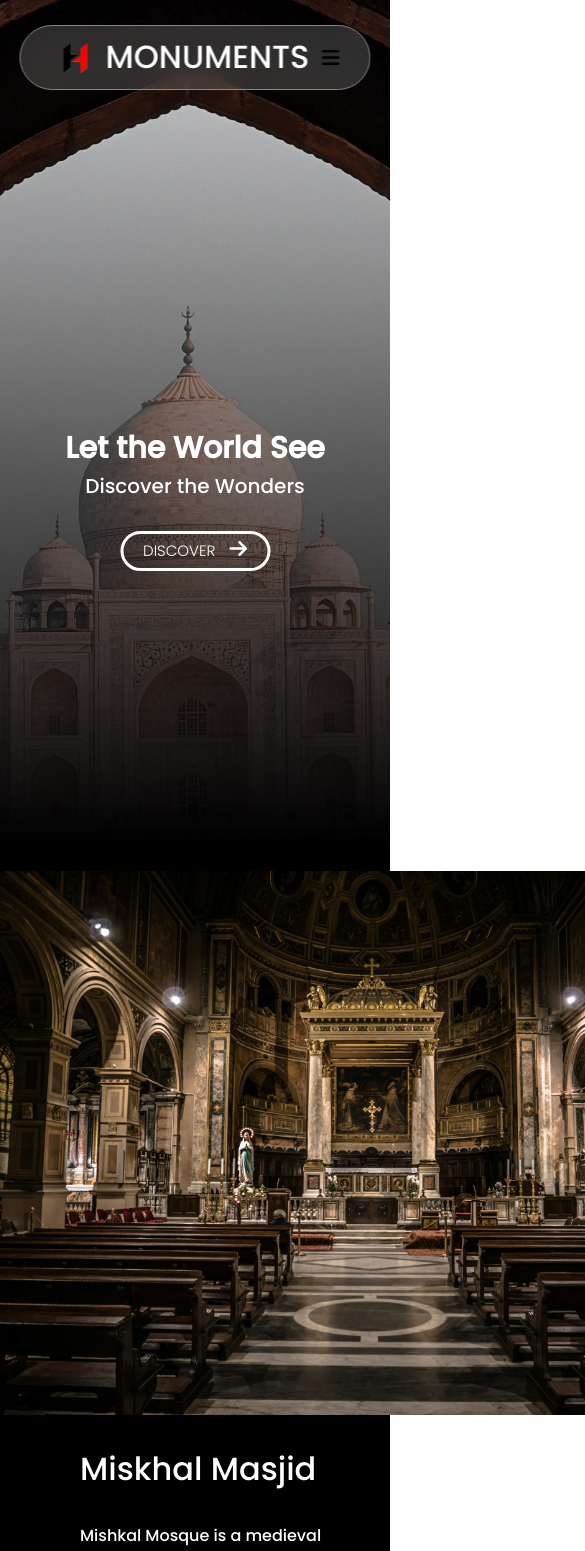
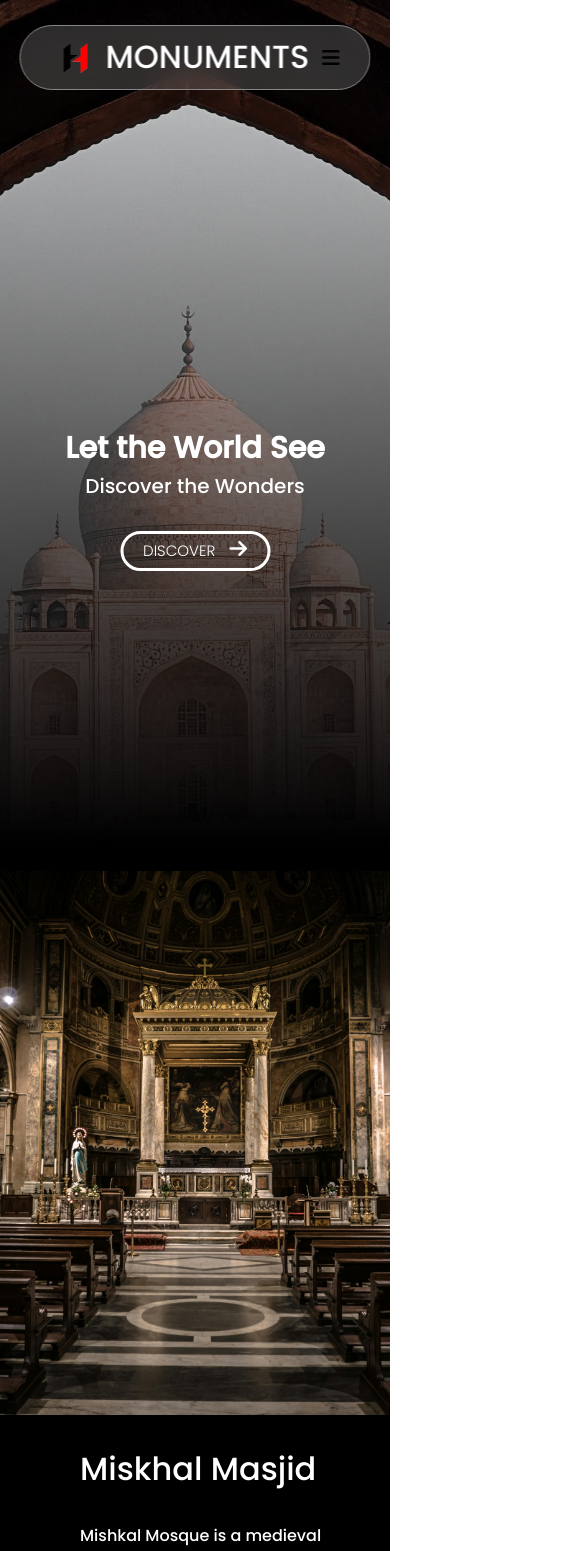
Before and after one commit to farhathullaM/Monumental, a React (Create React App) app: page / in a window 390 px wide. Shown: the top 1551 px of the page, 585 px wide, since content can reach past the window. Built offline with nearby package versions, Linux system fonts and the light colour scheme.

Commit message:
img width adjust

```diff
--- a/src/Components/Pagetwo/Pagetwo.css
+++ b/src/Components/Pagetwo/Pagetwo.css
@@ -62,7 +62,7 @@
     width: 100%;
 }
 .image-sec img{
-    width: 725px;
+    width: 100%;
     height: 544px;
 }
 
@@ -81,6 +81,9 @@
     .image-sec{
         width: 100%;
     }
+    .sec-img{
+        width: 100%;
+    }
     .details-sec{
         width: 100%;
         display: flex;
```
